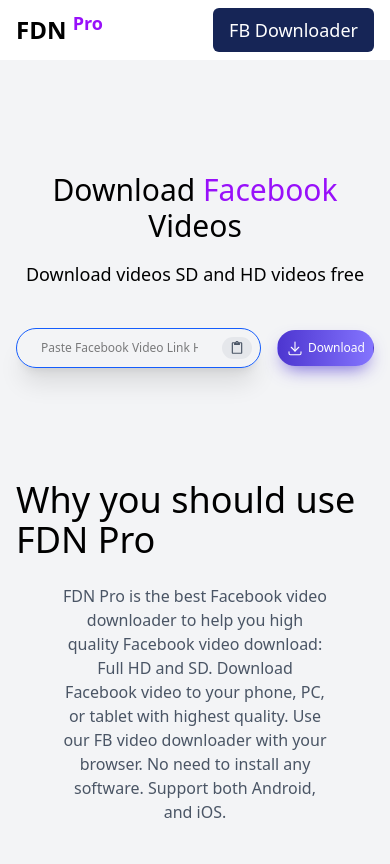
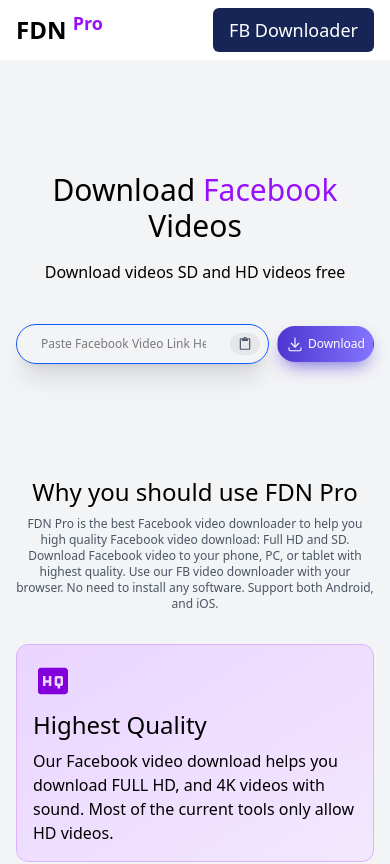
Before and after one commit to Ahmed00002/facebook-video-downloader, a React (Vite) app: page / in a window 390 px wide. Shown: the top 864 px of the page. Built offline with nearby package versions, Linux system fonts and the light colour scheme.

Commit message:
facebook link validation added and other component is now responsible

```diff
--- a/src/components/Features.jsx
+++ b/src/components/Features.jsx
@@ -46,7 +46,7 @@
         }
       />
 
-      <div className="grid grid-cols-3 gap-4 ">
+      <div className="grid grid-cols-1 md:grid-cols-3 gap-4 ">
         {features.map((feature, index) => {
           return <FeaturesCard key={index} feature={feature} />;
         })}
--- a/src/components/VideoDetails.jsx
+++ b/src/components/VideoDetails.jsx
@@ -4,7 +4,6 @@
 const VideoDetails = () => {
   const location = useLocation();
   const { videoUrls, thumbnail } = location.state || {};
-  console.log(thumbnail);
 
   const minutes = Math.floor(thumbnail.duration / 60000); // 1 মিনিট = 60000 মিলি সেকেন্ড
   const seconds = Math.floor((thumbnail.duration % 60000) / 1000); // বাকি মিলি সেকেন্ড থেকে সেকেন্ড বের করা
--- a/src/components/shared/Downloader.jsx
+++ b/src/components/shared/Downloader.jsx
@@ -2,10 +2,10 @@
 import DownloadButton from "../../ui/DownloadButton";
 import { MdContentPaste } from "react-icons/md";
 import Loader from "./Spinner";
+import Swal from "sweetalert2";
 
 const Downloader = ({ getVideo, isLoading }) => {
   const inputRef = useRef();
-  console.log(inputRef);
 
   const handlePaste = () => {
     navigator.clipboard
@@ -13,8 +13,12 @@
       .then((text) => {
         inputRef.current.value = text;
       })
-      .catch((err) => {
-        console.error("Error pasting text: ", err);
+      .catch(() => {
+        Swal.fire({
+          icon: "error",
+          title: "Oops...",
+          text: "Failed to paste text from clipboard!",
+        });
       });
   };
   return (
@@ -22,8 +26,10 @@
       <h1 className="text-3xl md:text-4xl lg:text-5xl mb-4 font-medium w-full text-center">
         Download <span className="text-purple-600">Facebook</span> Videos
       </h1>
-      <p className="mb-10 text-lg">Download videos SD and HD videos free</p>
-      <div className="flex items-center justify-center w-full lg:max-w-8/12 gap-4">
+      <p className="mb-10 text-md md:text-lg text-center">
+        Download videos SD and HD videos free
+      </p>
+      <div className="flex items-center justify-center w-full lg:max-w-8/12 gap-2 md:gap-4">
         {/* container */}
         <div className="relative w-full text-xs md:text-lg">
           {/* input field for fb url */}
--- a/src/components/shared/SectionTitle.jsx
+++ b/src/components/shared/SectionTitle.jsx
@@ -6,10 +6,14 @@
       <div
         className={`${
           isTop && "mt-32"
-        } mb-12 flex flex-col gap-6 items-center justify-center`}
+        } mb-8 md:mb-10 lg:mb-12 flex flex-col gap-2 md:gap-4 lg:gap-6 items-center justify-center`}
       >
-        <h1 className="text-4xl font-medium">{title}</h1>
-        <p className="text-md w-9/12 text-center text-gray-600">{subtitle}</p>
+        <h1 className="text-2xl md:text-3xl lg:text-4xl font-medium text-center">
+          {title}
+        </h1>
+        <p className="text-xs w-full md:w-11/12 lg:w-9/12 text-center text-gray-600">
+          {subtitle}
+        </p>
       </div>
     </>
   );
--- a/src/pages/HomePage.jsx
+++ b/src/pages/HomePage.jsx
@@ -6,14 +6,15 @@
 import HowToDownload from "../components/HowToDownload";
 import Faq from "../components/Faq";
 import { useState } from "react";
-import Loader from "../components/shared/Spinner";
 
 const HomePage = () => {
   const [loading, setLoading] = useState(false);
   const navigate = useNavigate();
+  const regex = /facebook\.com/;
   // Function to handle the video download
   const getVideo = () => {
     const url = document.querySelector("input").value;
+    if (regex.test(url)) {
       if (!url) {
         Swal.fire({
           icon: "error",
@@ -49,7 +50,21 @@
             });
           })
           .catch((error) => {
-          console.error("Error fetching video:", error);
+            setLoading(false);
+            Swal.fire({
+              icon: "error",
+              title: "Failed to Fetch Video",
+              text: "An error occurred while trying to fetch the video. Please try again later.",
+              confirmButtonText: "OK",
+            });
+          });
+      }
+    } else {
+      Swal.fire({
+        icon: "error",
+        title: "Invalid URL",
+        text: "The provided URL is not a valid Facebook link. Please enter a valid Facebook video URL.",
+        confirmButtonText: "OK",
       });
     }
   };
```
Lines whose indentation alone changed are shown as unchanged.
